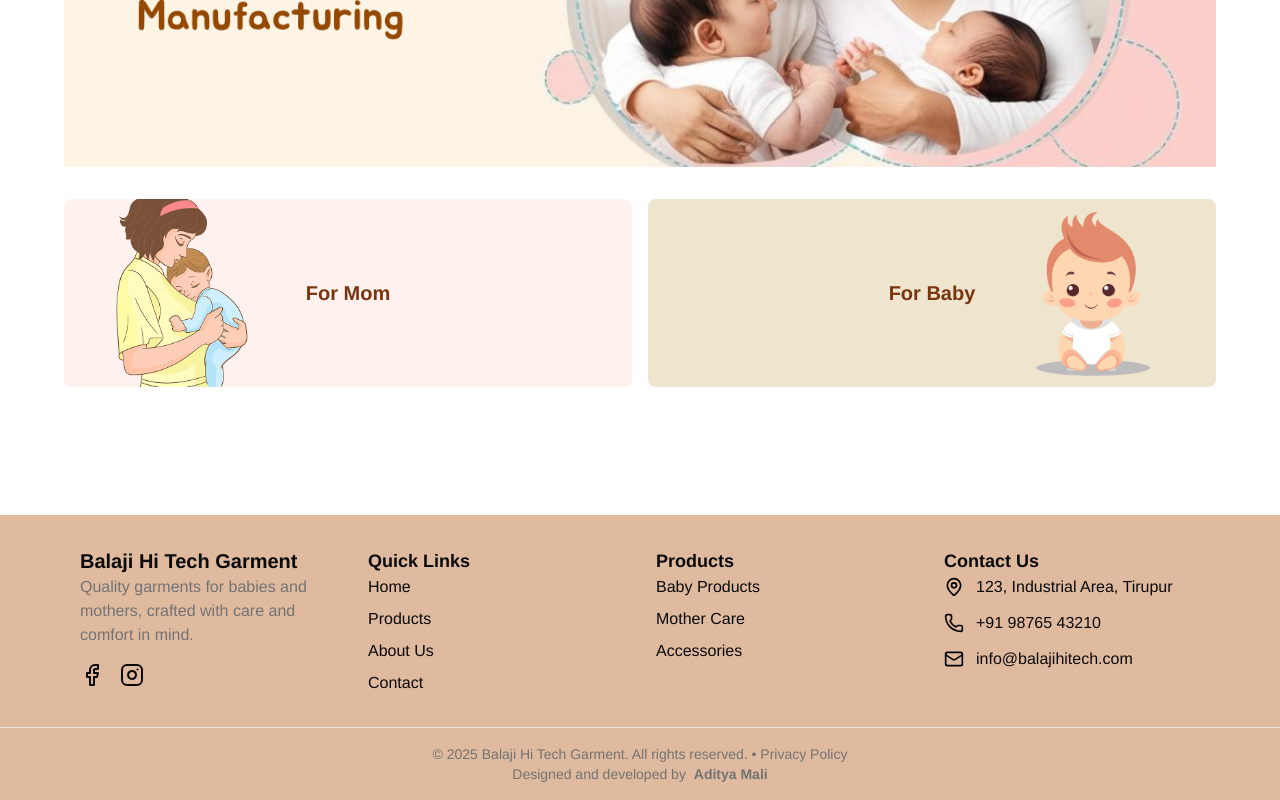
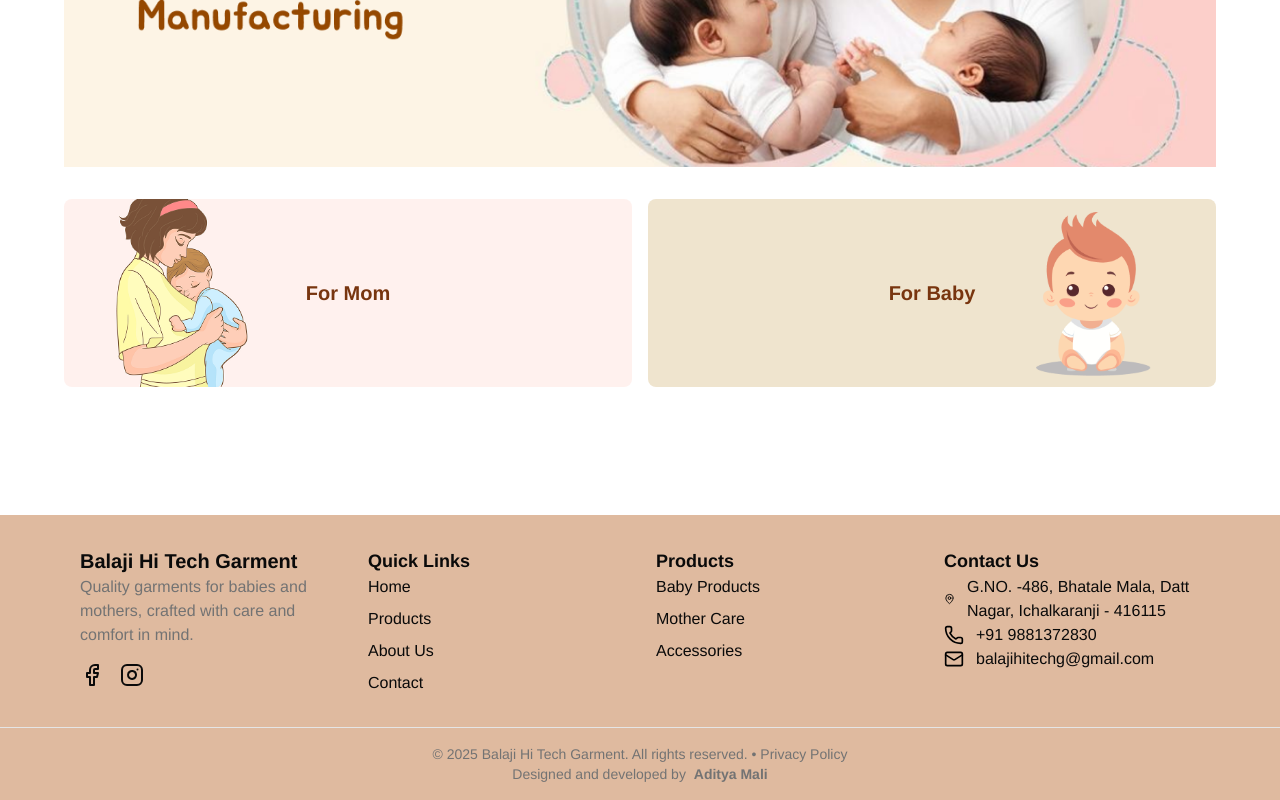
Before and after one commit to adityamali/balajihitech, a Next.js app: page / in a window 1280 px wide. Shown: the part 377-1177 px from the top of the page. Built offline with nearby package versions, Linux system fonts and the light colour scheme; a web font is replaced by a local one.

Commit message:
Footer Contact updated

```diff
--- a/src/components/ui/Footer.tsx
+++ b/src/components/ui/Footer.tsx
@@ -76,18 +76,32 @@ const Footer = () => {
           <div className="text-center sm:text-left">
             <h4 className="text-lg font-semibold">Contact Us</h4>
             <div className="space-y-3">
+              <Link
+                href="https://www.google.com/maps/place/16°42'26.4%22N+74°27'35.4%22E/@16.7061362,74.4549213,3141m/data=!3m1!1e3!4m4!3m3!8m2!3d16.7073333!4d74.4598333?entry=ttu&g_ep=EgoyMDI1MDMwNC4wIKXMDSoASAFQAw%3D%3D"
+                className="hover:text-white"
+              >
                 <div className="flex items-center space-x-3">
                   <MapPin size={20} className="text-black" />
-                <span>123, Industrial Area, Tirupur</span>
+                  <span>
+                    G.NO. -486, Bhatale Mala, Datt Nagar, Ichalkaranji - 416115
+                  </span>
                 </div>
+              </Link>
+              <Link href="tel:+919881372830" className="hover:text-white">
                 <div className="flex items-center space-x-3">
                   <Phone size={20} className="text-black" />
-                <span>+91 98765 43210</span>
+                  <span>+91 9881372830</span>
                 </div>
+              </Link>
+              <Link
+                href="mailto:balajihitechg@gmail.com"
+                className="hover:text-white"
+              >
                 <div className="flex items-center space-x-3">
                   <Mail size={20} className="text-black" />
-                <span>info@balajihitech.com</span>
+                  <span>balajihitechg@gmail.com</span>
                 </div>
+              </Link>
             </div>
           </div>
         </div>
@@ -102,7 +116,15 @@ const Footer = () => {
               Privacy Policy
             </Link>
           </p>
-          <p>Designed and developed by <Link href={"https://adityamali.com"} className="hover:text-white font-semibold pl-1">Aditya Mali</Link></p>
+          <p>
+            Designed and developed by{" "}
+            <Link
+              href={"https://adityamali.com"}
+              className="hover:text-white font-semibold pl-1"
+            >
+              Aditya Mali
+            </Link>
+          </p>
         </div>
       </div>
     </footer>
```
Lines whose indentation alone changed are shown as unchanged.
